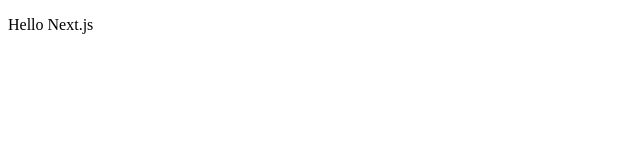
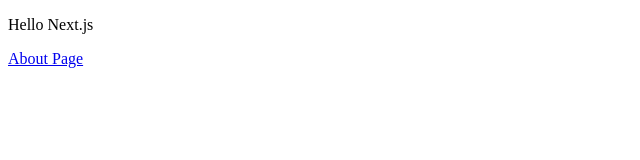
Before and after one commit to husseinmansour6/RememberIt, a Next.js app: page / in a window 1280 px wide. Shown: the top 160 px of the page, without its empty margins (0-640 px from the left). Built offline with nearby package versions, Linux system fonts and the light colour scheme.

Commit message:
Navigate Between Pages

```diff
--- a/pages/index.js
+++ /dev/null
@@ -1,7 +0,0 @@
-export default function Index() {
-  return (
-    <div>
-      <p>Hello Next.js</p>
-    </div>
-  )
-}
--- /dev/null
+++ b/pages/index.jsx
@@ -0,0 +1,11 @@
+import Link from "next/link"
+export default function Index() {
+  return (
+    <div>
+      <p>Hello Next.js</p>
+      <Link href="/about">
+        <a title="About Page">About Page</a>
+      </Link>
+    </div>
+  )
+}
```
Also changed, not shown: pages/about.jsx (added, +7 -0 lines).
